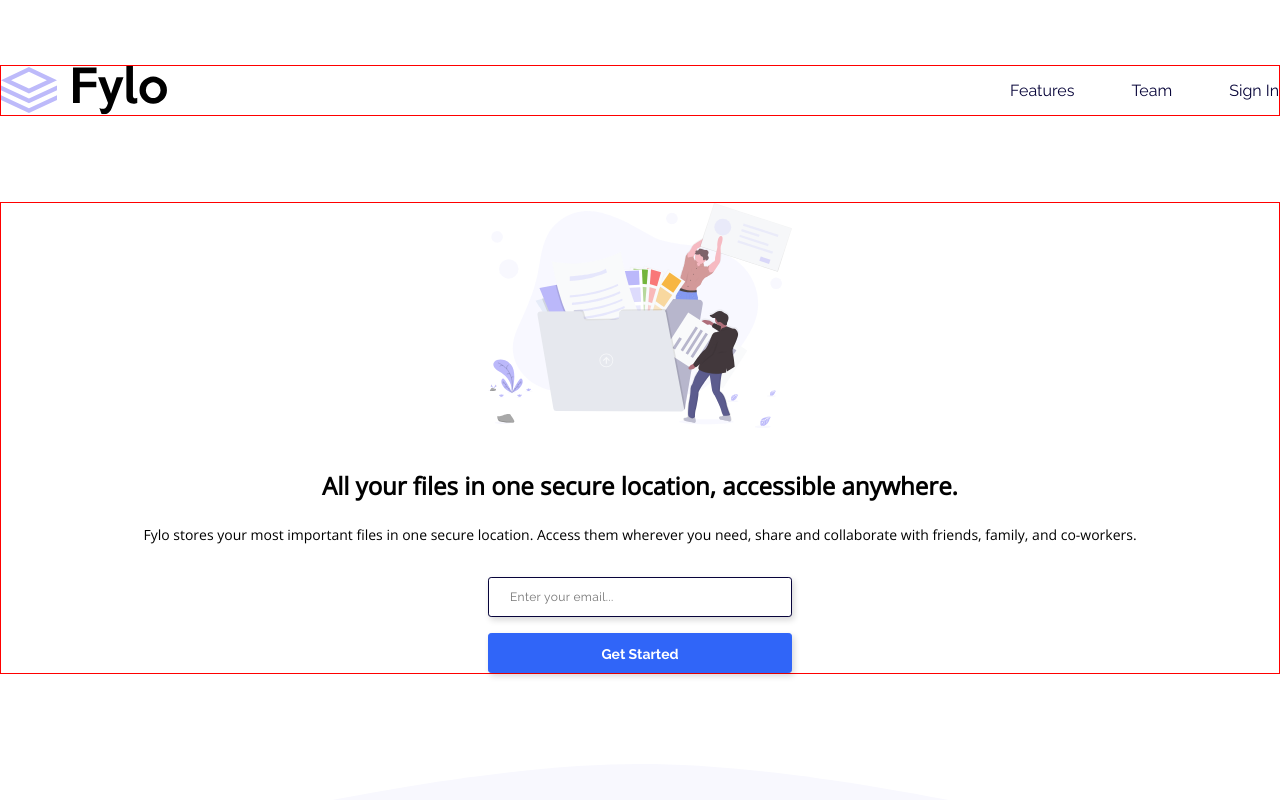
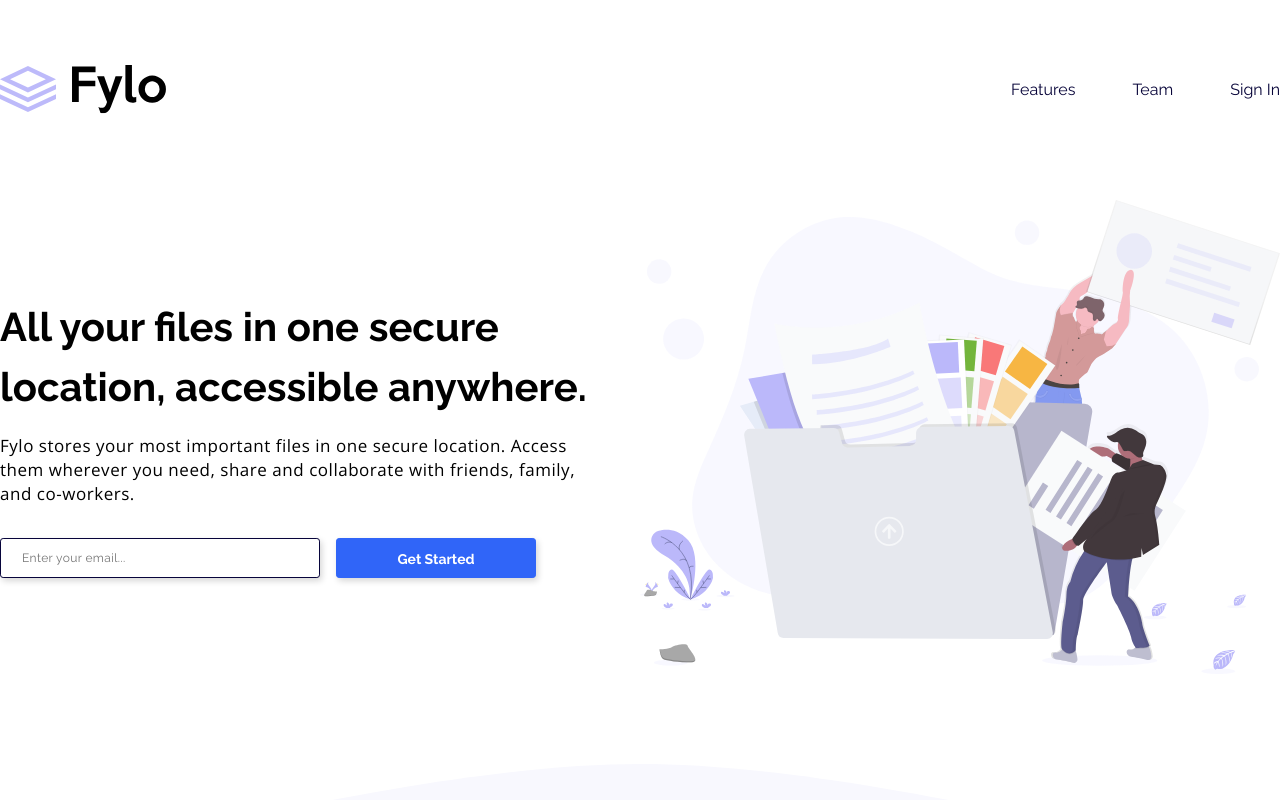
Before and after one commit to octaviolan/fylo-landing-page, a plain HTML site: page index.html in a window 1280 px wide. Shown: the top 800 px of the page. Drawn offline with nearby package versions, Linux system fonts and the light colour scheme.

Commit message:
Section hero version desktop

```diff
--- a/css/hero.css
+++ b/css/hero.css
@@ -64,3 +64,59 @@
   color: white;
   box-shadow: 2px 3px 6px rgba(0, 0, 0, 0.15925);;
 }
+
+@media only screen and (min-width: 1025px) {
+  .hero-content {
+    display: flex;
+    align-content: center;
+    gap: 40px;
+  }
+
+  .hero-image {
+    /* border: 1px solid blue; */
+    order: 2;
+    inline-size: 640px;
+    block-size: 474px;
+    flex-shrink: 0;
+  }
+
+  .hero-fylo {
+    /* border: 1px solid red; */
+    align-self: center;
+  }
+
+  .hero-fylo h1 {
+    margin-block-start: 0;
+    margin-block-end: 15px;
+    font-family: 'Raleway', sans-serif;
+    font-size: 40px;
+    line-height: 60px;
+    text-align: start;
+  }
+
+  .hero-fylo p {
+    font-size: 17px;
+    line-height: 24px;
+    letter-spacing: 0.53px;
+    text-align: start;
+  }
+
+  .hero form {
+    display: flex;
+    align-content: center;
+    gap: 16px
+  }
+
+  .hero input {
+    margin: 0;
+  }
+
+  .hero input[type="email"] {
+  inline-size: 320px;
+  }
+
+  .hero input[type="submit"] {
+    inline-size: 200px;
+    margin-block-start: 0;
+  }
+}
--- a/css/style.css
+++ b/css/style.css
@@ -35,7 +35,7 @@ body {
 
 @media only screen and (min-width: 1025px) {
   .wrapper {
-    border: 1px solid red;
+    /* border: 1px solid red; */
     padding-inline: 0;
     margin-inline: auto;
     max-inline-size: 1280px;
```
